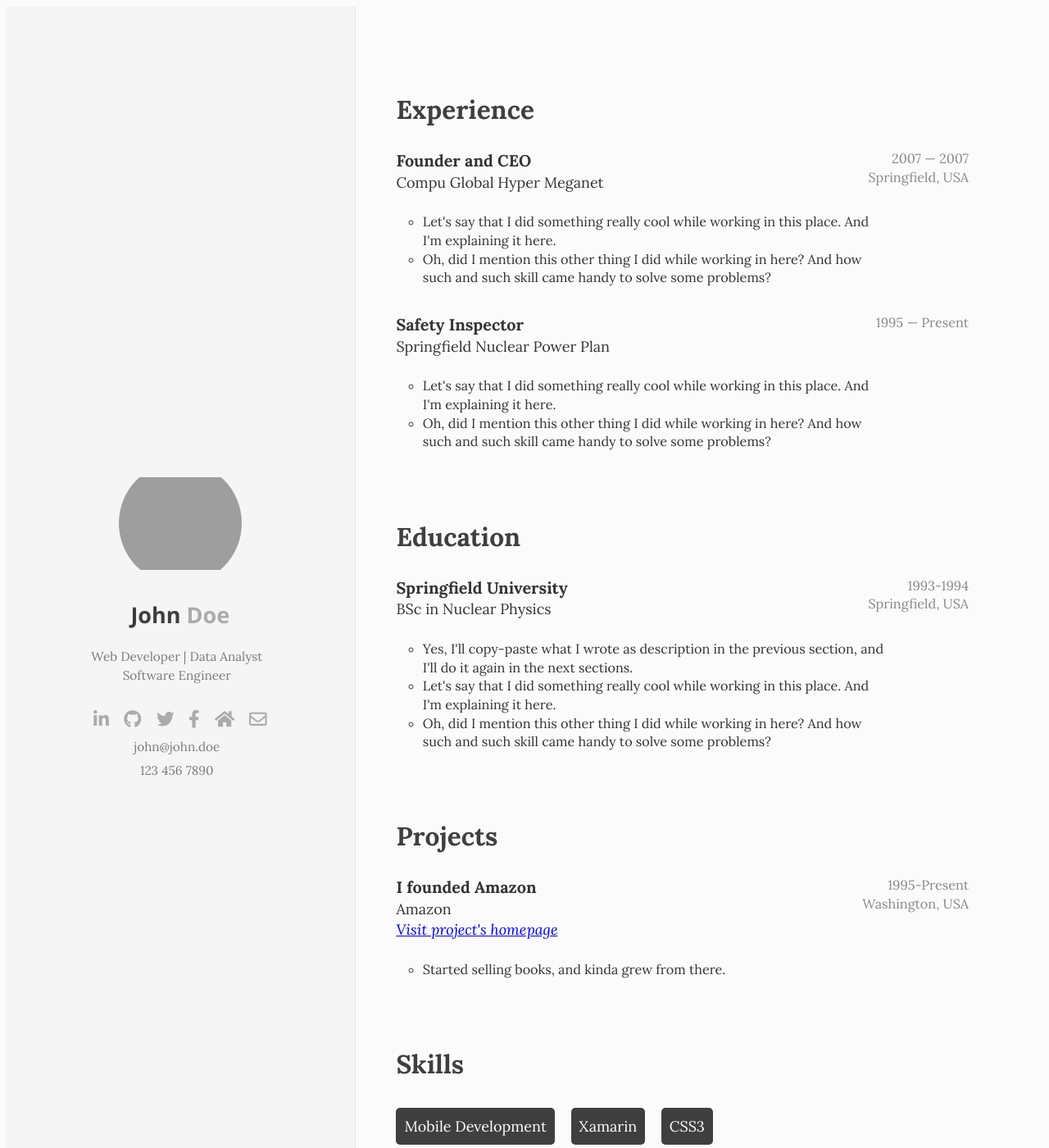
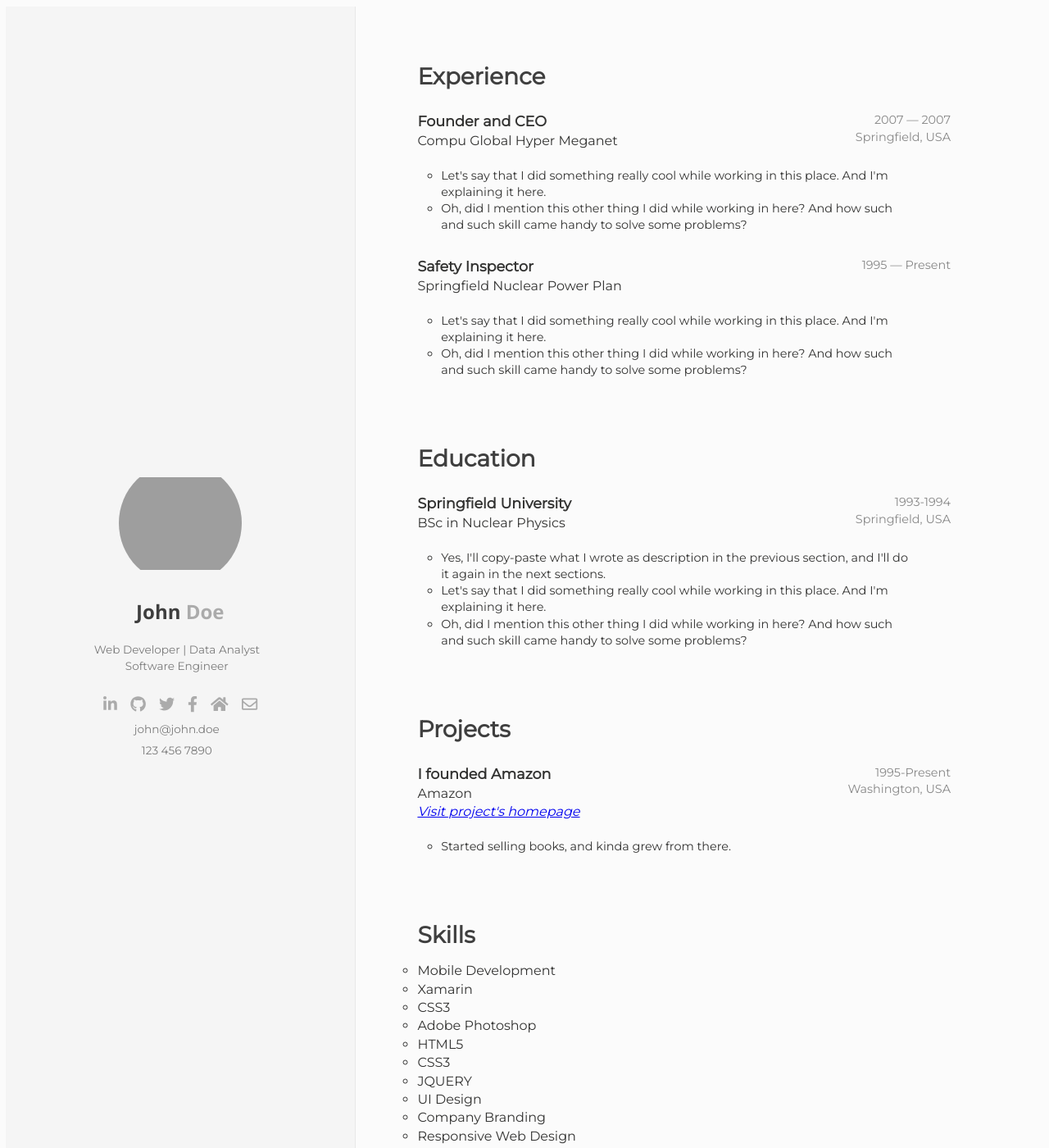
Before and after one commit to davidomarf/jekyll-minimal-cv, a Jekyll site: the page built from index.md, in a window 1280 px wide and 1400 px high. Shown: the whole window at 82% size. Built offline with Jekyll 4.4.1, drawn with Linux system fonts in a browser that asks for light colours; nearby versions of some CDN libraries; some web fonts are replaced; grey boxes are pictures that could not be loaded.

Commit message:
Create <variables.scss> file and import it in <simple-resume.scss>
It will contain colors, default font size, font styles, and
animations. For now, it only specifies two font-families.

```diff
--- a/_sass/simple-resume.scss
+++ b/_sass/simple-resume.scss
@@ -1,127 +1,127 @@
-*, *:before, *:after {
+@import 'variables';
+
+*,
+*:before,
+*:after {
   -moz-box-sizing: border-box;
   -webkit-box-sizing: border-box;
   box-sizing: border-box;
 }
 
 html {
-  font-size:100%;
+  font-size: 100%;
 }
 
 body {
-  -webkit-font-smoothing:antialiased;
-  color:#333332;
-  background-color: #FBFBFB;
-  font-family:Lora, serif;
-  font-size:18px;
-  font-weight:400;
-  line-height:1.4;
-  text-rendering:optimizeLegibility;
+  -webkit-font-smoothing: antialiased;
+  color: #333332;
+  background-color: #fbfbfb;
+  font-family: $fontface-sans, serif;
+  font-size: 16px;
+  font-weight: 400;
+  line-height: 1.4;
+  text-rendering: optimizeLegibility;
 }
 
-.skill-set li:hover{
-  background:#3498db;
+.skill-set li:hover {
+  background: #f2f2f2;
 }
 
-h1{
-  color:rgba(0,0,0,.75);
+h1 {
+  color: rgba(0, 0, 0, 0.75);
 }
 
-.wrapper{
-  height:100%;
+.wrapper {
+  height: 100%;
 }
 
-.left{
-  background-color:rgba(0,0,0,.025);
-  border-right:1px solid rgba(0,0,0,.05);
-  float:right;
-  height:100%;
-  margin-left:-1px;
-  min-width:256px;
-  position:fixed;
-  width:33.33%;
+.left {
+  background-color: rgba(0, 0, 0, 0.025);
+  border-right: 1px solid rgba(0, 0, 0, 0.05);
+  float: right;
+  height: 100%;
+  margin-left: -1px;
+  min-width: 256px;
+  position: fixed;
+  width: 33.33%;
 }
 
-.right
-{
-    float:right;
-    height:100%;
-    position:relative;
-    width:66.66%;
+.right {
+  float: right;
+  height: 100%;
+  position: relative;
+  width: 66.66%;
 }
 
-
-.name-hero
-{
-    background:rgba(0,0,0,.001);
-    bottom:0;
-    height:290px;
-    left:0;
-    margin:auto;
-    position:absolute;
-    right:0;
-    top:0;
-    width:85%;
+.name-hero {
+  background: rgba(0, 0, 0, 0.001);
+  bottom: 0;
+  height: 290px;
+  left: 0;
+  margin: auto;
+  position: absolute;
+  right: 0;
+  top: 0;
+  width: 85%;
 }
 
-.me-img
-{
-    background:url(https://s3-us-west-2.amazonaws.com/s.cdpn.io/36334/profile/profile-512_4.jpg) no-repeat center center ;
-    background-size:100%;
-background-position:0px;
-    border-radius:100%;
-    height:150px;
-    margin:0 auto;
-    position:relative;
-    width:150px;
+.me-img {
+  background: url(https://s3-us-west-2.amazonaws.com/s.cdpn.io/36334/profile/profile-512_4.jpg)
+    no-repeat center center;
+  background-size: 100%;
+  background-position: 0px;
+  border-radius: 100%;
+  height: 150px;
+  margin: 0 auto;
+  position: relative;
+  width: 150px;
 }
 
-.name-hero
-{
+.name-hero {
   h1 {
-    font-family:Open Sans, sans-serif;
-    font-size:1.5em;
-    text-align:center;
+    font-family: Open Sans, sans-serif;
+    font-size: 1.5em;
+    text-align: center;
 
     em {
-      color:rgba(0,0,0,.3);
-      font-style:normal;
-      font-weight:700;
+      color: rgba(0, 0, 0, 0.3);
+      font-style: normal;
+      font-weight: 700;
     }
   }
   p {
-      color:rgba(0,0,0,.5);
-      font-size:.85em;
-      padding: .21em 0;
-      line-height:1.5;
-      margin:0 8px 0 0;
-      text-align:center;
-      a{
+    color: rgba(0, 0, 0, 0.5);
+    font-size: 0.85em;
+    padding: 0.21em 0;
+    line-height: 1.5;
+    margin: 0 8px 0 0;
+    text-align: center;
+    a {
       text-decoration: none;
-        color: rgba(0,0,0,.5);
-        &:hover{
-          color:#333332;
+      color: rgba(0, 0, 0, 0.5);
+      &:hover {
+        color: #333332;
       }
     }
   }
 
   .name-text {
-    margin:0 auto;
-    width:85%;
+    margin: 0 auto;
+    width: 85%;
   }
 }
 
 .inner {
-  margin:0 auto;
-  max-width:975px;
-  padding:3em;
+  margin: 0 auto;
+  max-width: 975px;
+  padding: 1em 5em ;
 
   section {
-    margin:50px auto;
+    margin: 50px auto;
   }
 
   h1 {
-      font-size:1.75em;
+    font-size: 1.75em;
   }
 
   // p {
@@ -132,7 +132,6 @@ background-position:0px;
   //   }
 
   // }
-
 }
 
 // div {
@@ -140,59 +139,59 @@ background-position:0px;
 // }
 
 .item {
-  &-header{
+  &-header {
     padding: 0 2em 0 0;
     margin-bottom: 1em;
   }
-  &-title{
+  &-title {
     font-weight: bold;
-    font-size:1.1em;
+    font-size: 1.1em;
   }
   // &-subtitle{
   //   // color: #bbbbbb;
   // }
-  &-info{
+  &-info {
     color: #888888;
-    font-size:.9em;
+    font-size: 0.9em;
   }
-  &-description{
+  &-description {
     padding: 1em 2em;
-    font-size: .9em;
+    font-size: 0.9em;
   }
-  &-link{
-    font-style:italic;
+  &-link {
+    font-style: italic;
     color: #888888;
   }
 }
 
-.social{
-  &-section{
+.social {
+  &-section {
     display: flex;
     align-items: center;
     justify-content: center;
     margin-top: 1em;
-    a{
-      color: #ABABAB;
+    a {
+      color: #ababab;
       font-size: 1.2em;
       text-decoration: none;
-      &:hover{
-        color:#333332;
+      &:hover {
+        color: #333332;
       }
     }
   }
-  &-button{
-    padding: .5em;
+  &-button {
+    padding: 0.5em;
   }
 }
 
-.align{
-  &-left{
+.align {
+  &-left {
     float: left;
     & {
       text-align: left;
     }
   }
-  &-right{
+  &-right {
     float: right;
     & {
       text-align: right;
@@ -200,47 +199,58 @@ background-position:0px;
   }
 }
 
-ul
-{
-    list-style-type:circle;
-    margin-top:-10px;
-    max-width:570px;
-    padding:0;
+ul {
+  list-style-type: circle;
+  margin-top: -10px;
+  max-width: 570px;
+  padding: 0;
 }
 
-.skill-set li
-{
-    background:rgba(0,0,0,.75);
-    border-radius:5px;
-    color:#FFF;
-    display:inline-block;
-    list-style:none;
-    margin:15px 15px 0 0;
-    padding:10px;
-    text-align:justify;
+.skill-set {
+  &-category{
+    padding: 1em 0;
   }
-
+  &-item {
+    -webkit-align-items: center;
+    align-items: center;
+    background-color: #F5F5F6;
+    border-radius: 4px;
+    color: #4a4a4a;
+    display: -webkit-inline-flex;
+    display: inline-flex;
+    font-size: 0.9rem;
+    height: 2em;
+    -webkit-justify-content: center;
+    justify-content: center;
+    line-height: 2em;
+    padding-left: 0.75em;
+    padding-right: 0.75em;
+    white-space: nowrap;
+  }
+}
 @media screen and (max-width: 48em) {
-    .right,.left
-    {
-        float:none;
-    position:relative !important;
-        width:100%;
-    min-height:500px;
+  .right,
+  .left {
+    float: none;
+    position: relative !important;
+    width: 100%;
+    min-height: 500px;
   }
   .footer {
-text-align:center !important;
-margin-top:0px !important;
+    text-align: center !important;
+    margin-top: 0px !important;
   }
 
   @media screen and (max-width: 75em) {
-    body
-{ font-size:16px;}
+    body {
+      font-size: 16px;
+    }
   }
 
   @media screen and (max-width: 60em) {
-    body
-{ font-size:14px;}
+    body {
+      font-size: 14px;
+    }
   }
   .clearfix:after {
     content: " "; /* Older browser do not support empty content */
@@ -250,12 +260,12 @@ margin-top:0px !important;
     clear: both;
   }
   .footer {
-text-align:right;
-margin-top:100px;
+    text-align: right;
+    margin-top: 100px;
   }
   .footer em {
-font-family: 'Shadows Into Light', cursive;
+    font-family: "Shadows Into Light", cursive;
     font-size: 1.25em;
-margin-left:5px;
+    margin-left: 5px;
   }
 }
--- /dev/null
+++ b/_sass/variables.scss
@@ -0,0 +1,4 @@
+@import url('https://fonts.googleapis.com/css?family=Montserrat|Playfair+Display&display=swap');
+
+$fontface-serif: "Playfair Display";
+$fontface-sans: "Montserrat";
```
Lines whose indentation alone changed are shown as unchanged.
